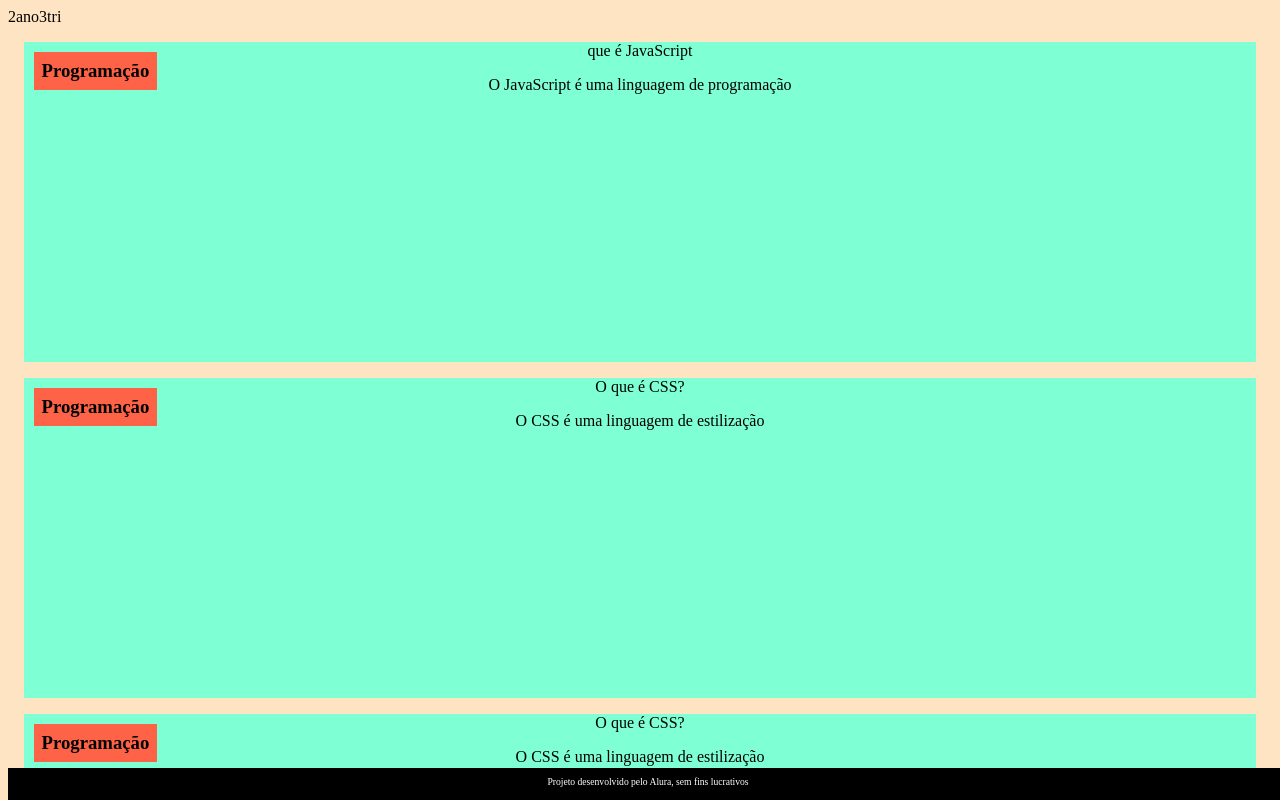
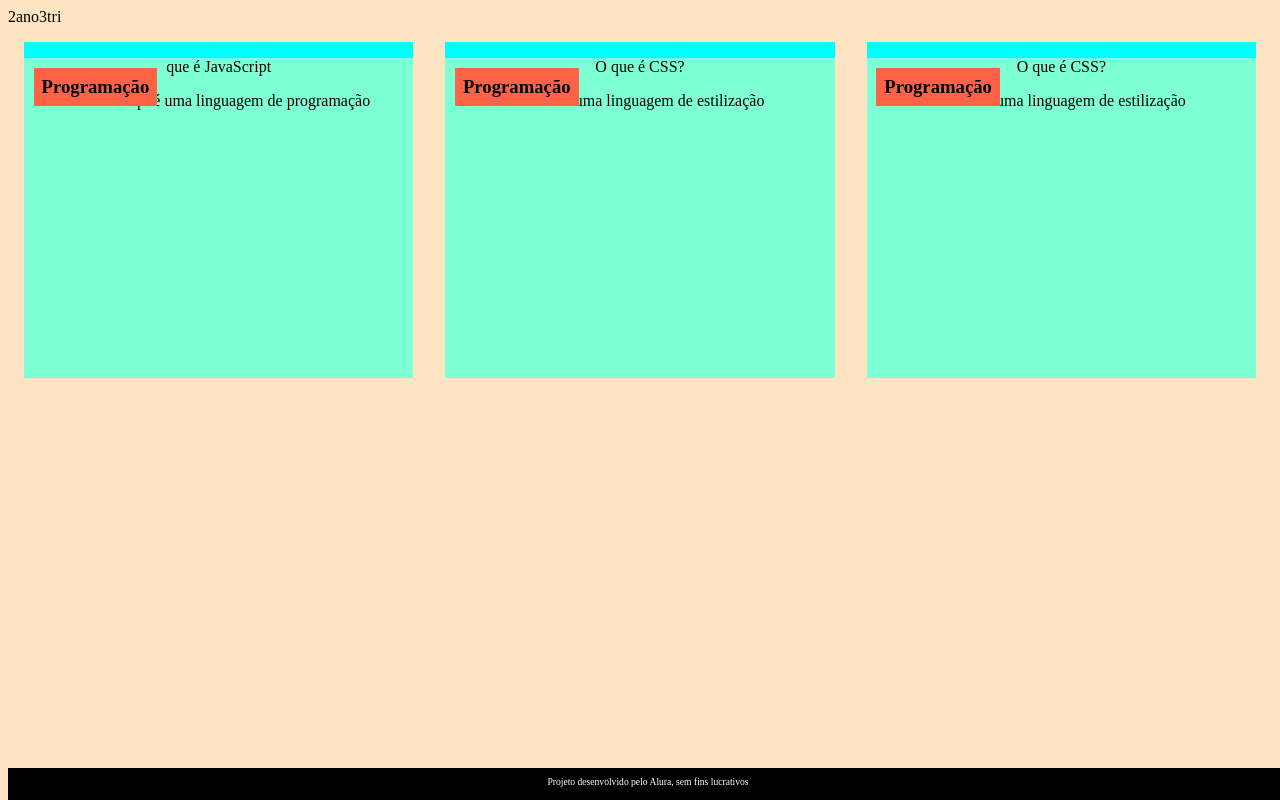
Before and after one commit to felipe09072007/2ano3tri, a plain HTML site: page index.html in a window 1280 px wide. Shown: the top 800 px of the page. Drawn offline with Linux system fonts and the light colour scheme.

Commit message:
alteração 6

```diff
--- a/Assets/styles.css
+++ b/Assets/styles.css
@@ -4,7 +4,7 @@ body {
 }
 
 #container {
- display;:
+ display:flex;
 }
 
 .cartao {
```
